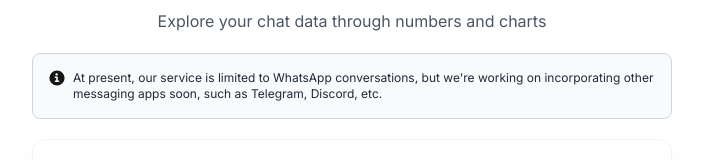
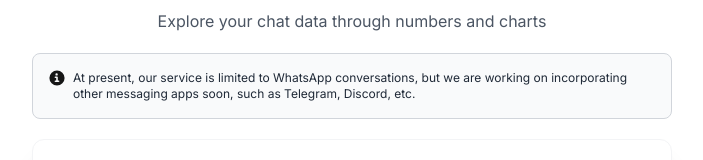
Before and after one commit to dzakyputra/whatsapp-analyzer, a Next.js app: page / in a window 1280 px wide. Shown: the part 123-283 px from the top of the page, without its empty margins (288-991 px from the left). Built offline with nearby package versions, Linux system fonts and the light colour scheme.

Commit message:
fix broken build

```diff
--- a/src/app/page.tsx
+++ b/src/app/page.tsx
@@ -642,8 +642,8 @@ export default function Home() {
             <svg className="flex-shrink-0 w-4 h-4 me-2 " aria-hidden="true" xmlns="http://www.w3.org/2000/svg" fill="currentColor" viewBox="0 0 20 20">
               <path d="M10 .5a9.5 9.5 0 1 0 9.5 9.5A9.51 9.51 0 0 0 10 .5ZM9.5 4a1.5 1.5 0 1 1 0 3 1.5 1.5 0 0 1 0-3ZM12 15H8a1 1 0 0 1 0-2h1v-3H8a1 1 0 0 1 0-2h2a1 1 0 0 1 1 1v4h1a1 1 0 0 1 0 2Z"/>
             </svg>
-            <div className=" text-gray-800 ">
-              At present, our service is limited to WhatsApp conversations, but we're working on incorporating other messaging apps soon, such as Telegram, Discord, etc.
+            <div className="text-gray-800 ">
+              At present, our service is limited to WhatsApp conversations, but we are working on incorporating other messaging apps soon, such as Telegram, Discord, etc.
             </div>
           </div>
         </div>
```
